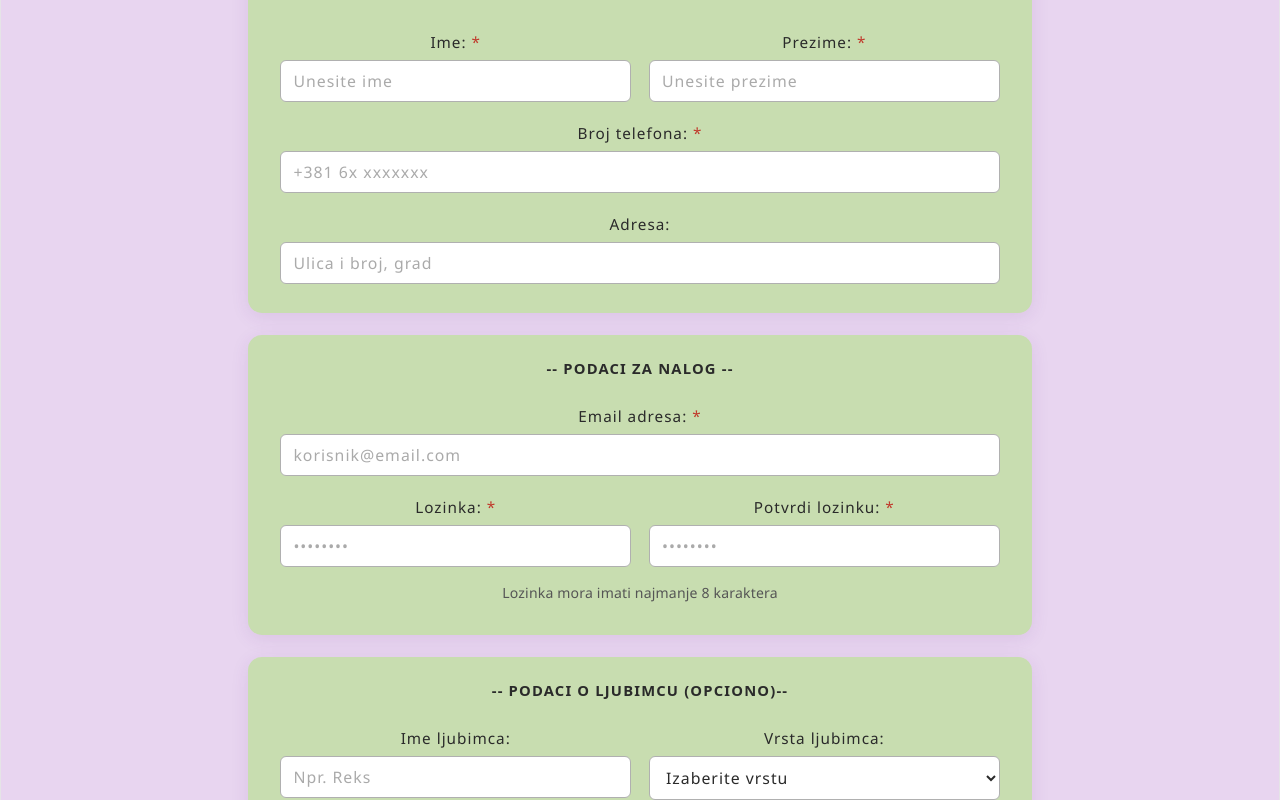
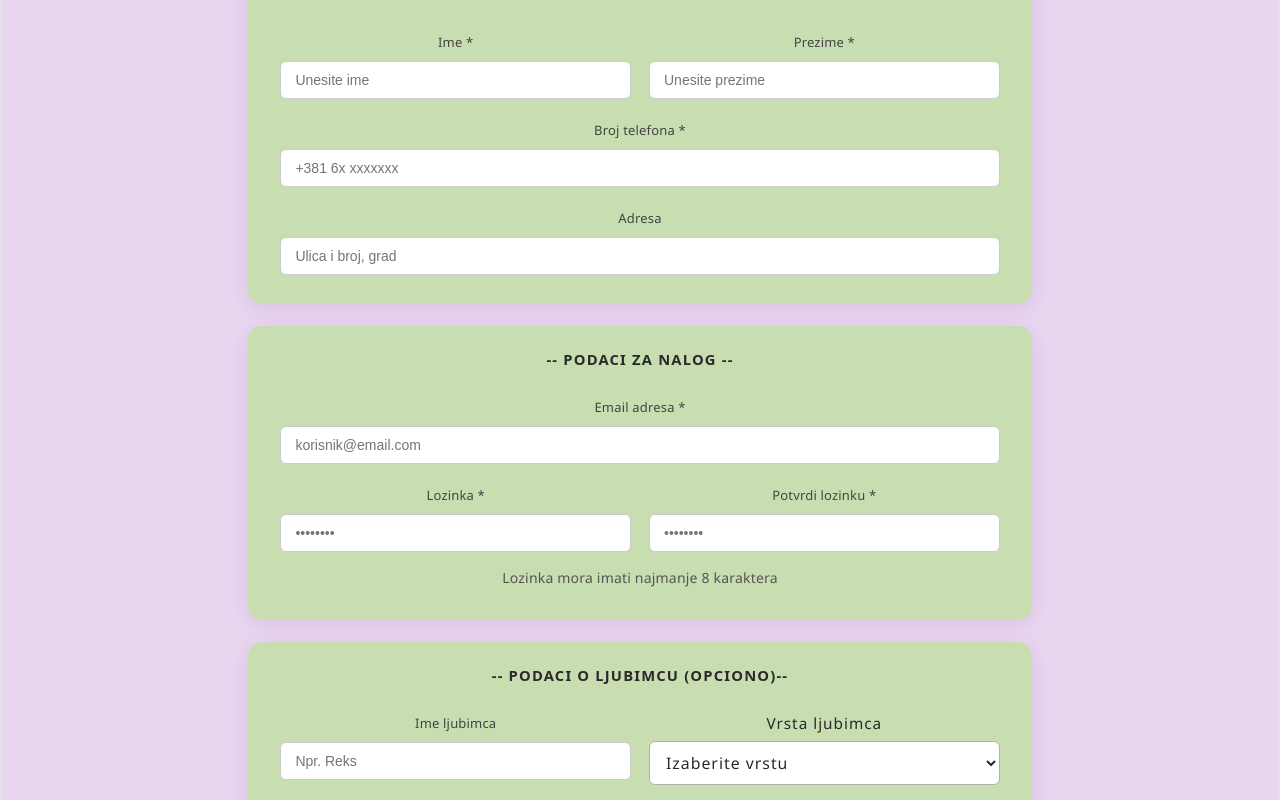
Before and after one commit to elab-development/klijentske-veb-tehnologije-i-skriptni-jezici-2025-26-2023-0573-veterinarska-stanica, a React (Vite) app: page /registracija in a window 1280 px wide. Shown: the part 340-1140 px from the top of the page. Built offline with nearby package versions, Linux system fonts and the light colour scheme.

Commit message:
Uvedene reusable komponente Dugme i Polje

```diff
--- a/src/pages/Prijava.tsx
+++ b/src/pages/Prijava.tsx
@@ -1,6 +1,8 @@
 import { useState } from "react";
 import { Link, useNavigate } from "react-router-dom";
 import { useApp } from "../context/AppContext";
+import Polje from "../components/Polje";
+import Dugme from "../components/Dugme";
 import "./Prijava.css";
 
 export default function Prijava() {
@@ -50,35 +52,23 @@ export default function Prijava() {
           <div className="card-body">
             <h1 className="card-title">PRIJAVA KORISNIKA</h1>
 
-            <div className="field">
-              <label htmlFor="email">
-                Email adresa: <span className="required">*</span>
-              </label>
-
-              <input
-                id="email"
+            <Polje
+              label="Email adresa"
+              value={email}
+              onChange={setEmail}
               type="email"
               placeholder="korisnik@email.com"
-                value={email}
-                onChange={(e) => setEmail(e.target.value)}
-                autoComplete="email"
+              required
             />
-            </div>
 
-            <div className="field">
-              <label htmlFor="password">
-                Lozinka: <span className="required">*</span>
-              </label>
-
-              <input
-                id="password"
+            <Polje
+              label="Lozinka"
+              value={lozinka}
+              onChange={setLozinka}
               type="password"
               placeholder="••••••••"
-                value={lozinka}
-                onChange={(e) => setLozinka(e.target.value)}
-                autoComplete="current-password"
+              required
             />
-            </div>
 
             <label className="remember-label">
               <input
@@ -86,15 +76,12 @@ export default function Prijava() {
                 checked={rememberMe}
                 onChange={(e) => setRememberMe(e.target.checked)}
               />
-
               <span>Zapamti me</span>
             </label>
 
             {greska && <p className="login-greska">{greska}</p>}
 
-            <button type="button" className="btn-login" onClick={handleSubmit}>
-              PRIJAVI SE
-            </button>
+            <Dugme tekst="PRIJAVI SE" tip="primarno" onClick={handleSubmit} />
 
             <div className="card-links">
               <a href="#">Zaboravili ste lozinku?</a>
--- a/src/pages/Registracija.tsx
+++ b/src/pages/Registracija.tsx
@@ -1,6 +1,8 @@
 import { useState } from "react";
 import { Link, useNavigate } from "react-router-dom";
 import { useApp } from "../context/AppContext";
+import Polje from "../components/Polje";
+import Dugme from "../components/Dugme";
 import "./Registracija.css";
 
 export default function Registracija() {
@@ -83,100 +85,70 @@ export default function Registracija() {
           <h2 className="section-title">-- LIČNI PODACI --</h2>
 
           <div className="row-2">
-            <div className="field">
-              <label>
-                Ime: <span className="req">*</span>
-              </label>
+            <Polje
+              label="Ime"
+              value={form.ime}
+              onChange={(val) => update("ime", val)}
+              placeholder="Unesite ime"
+              required
+            />
 
-              <input
-                type="text"
-                placeholder="Unesite ime"
-                value={form.ime}
-                onChange={(e) => update("ime", e.target.value)}
+            <Polje
+              label="Prezime"
+              value={form.prezime}
+              onChange={(val) => update("prezime", val)}
+              placeholder="Unesite prezime"
+              required
             />
           </div>
 
-            <div className="field">
-              <label>
-                Prezime: <span className="req">*</span>
-              </label>
-
-              <input
-                type="text"
-                placeholder="Unesite prezime"
-                value={form.prezime}
-                onChange={(e) => update("prezime", e.target.value)}
-              />
-            </div>
-          </div>
-
-          <div className="field">
-            <label>
-              Broj telefona: <span className="req">*</span>
-            </label>
-
-            <input
+          <Polje
+            label="Broj telefona"
+            value={form.telefon}
+            onChange={(val) => update("telefon", val)}
             type="tel"
             placeholder="+381 6x xxxxxxx"
-              value={form.telefon}
-              onChange={(e) => update("telefon", e.target.value)}
+            required
           />
-          </div>
 
-          <div className="field">
-            <label>Adresa:</label>
-
-            <input
-              type="text"
+          <Polje
+            label="Adresa"
+            value={form.adresa}
+            onChange={(val) => update("adresa", val)}
             placeholder="Ulica i broj, grad"
-              value={form.adresa}
-              onChange={(e) => update("adresa", e.target.value)}
           />
-          </div>
         </section>
 
         <section className="card">
           <h2 className="section-title">-- PODACI ZA NALOG --</h2>
 
-          <div className="field">
-            <label>
-              Email adresa: <span className="req">*</span>
-            </label>
-
-            <input
+          <Polje
+            label="Email adresa"
+            value={form.email}
+            onChange={(val) => update("email", val)}
             type="email"
             placeholder="korisnik@email.com"
-              value={form.email}
-              onChange={(e) => update("email", e.target.value)}
+            required
           />
-          </div>
 
           <div className="row-2">
-            <div className="field">
-              <label>
-                Lozinka: <span className="req">*</span>
-              </label>
-
-              <input
+            <Polje
+              label="Lozinka"
+              value={form.lozinka}
+              onChange={(val) => update("lozinka", val)}
               type="password"
               placeholder="••••••••"
-                value={form.lozinka}
-                onChange={(e) => update("lozinka", e.target.value)}
+              required
             />
-            </div>
 
-            <div className="field">
-              <label>
-                Potvrdi lozinku: <span className="req">*</span>
-              </label>
-
-              <input
+            <Polje
+              label="Potvrdi lozinku"
+              value={form.potvrdiLozinku}
+              onChange={(val) => update("potvrdiLozinku", val)}
               type="password"
               placeholder="••••••••"
-                value={form.potvrdiLozinku}
-                onChange={(e) => update("potvrdiLozinku", e.target.value)}
+              required
             />
-            </div>
           </div>
 
           <p className="hint">Lozinka mora imati najmanje 8 karaktera</p>
@@ -186,24 +158,15 @@ export default function Registracija() {
           <h2 className="section-title">-- PODACI O LJUBIMCU (opciono)--</h2>
 
           <div className="row-2">
-    <div className="field">
-      <label>
-        Ime ljubimca:
-      </label>
-
-      <input
-        type="text"
+            <Polje
+              label="Ime ljubimca"
+              value={form.imeLjubimca}
+              onChange={(val) => update("imeLjubimca", val)}
               placeholder="Npr. Reks"
-        value={form.imeLjubimca}
-        onChange={(e) => update("imeLjubimca", e.target.value)}
             />
-    </div>
 
             <div className="field">
-      <label>
-        Vrsta ljubimca:
-      </label>
-
+              <label>Vrsta ljubimca</label>
               <select
                 value={form.vrsta}
                 onChange={(e) => update("vrsta", e.target.value)}
@@ -216,6 +179,7 @@ export default function Registracija() {
               </select>
             </div>
           </div>
+
           <p className="hint">Više ljubimaca možete dodati u profilu</p>
         </section>
 
@@ -226,7 +190,6 @@ export default function Registracija() {
               checked={form.prihvataUslove}
               onChange={(e) => update("prihvataUslove", e.target.checked)}
             />
-
             <span>
               Prihvatam <a href="#">uslove korišćenja</a> i{" "}
               <a href="#">politiku privatnosti</a>{" "}
@@ -240,14 +203,11 @@ export default function Registracija() {
               checked={form.zeliObavjestenja}
               onChange={(e) => update("zeliObavjestenja", e.target.checked)}
             />
-
             <span>Želim da primam obaveštenja o akcijama i novostima</span>
           </label>
         </div>
 
-        <button type="button" className="btn-register" onClick={handleSubmit}>
-          REGISTRUJ SE
-        </button>
+        <Dugme tekst="REGISTRUJ SE" tip="primarno" onClick={handleSubmit} />
 
         <p className="login-link">
           Već imate nalog? <Link to="/prijava">Prijavite se ovde</Link>
```
Also changed, not shown: src/pages/Zakazivanje.tsx (+16 -104 lines). Lines whose indentation alone changed are shown as unchanged.
